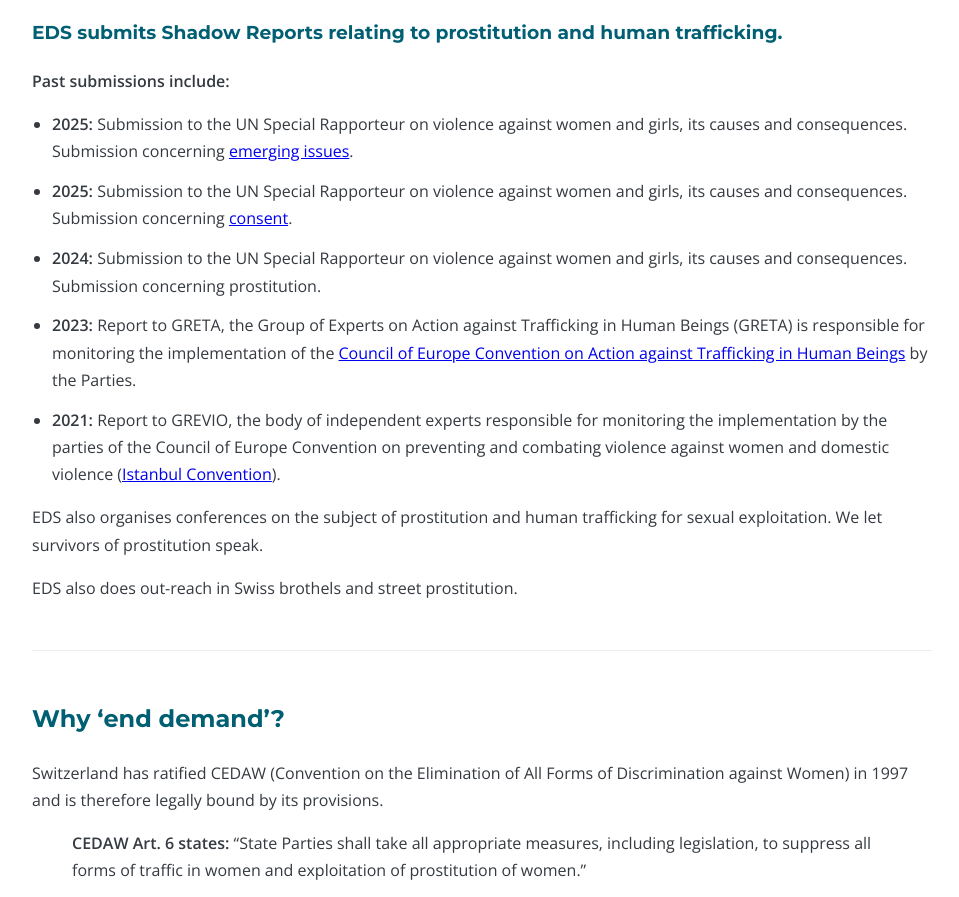
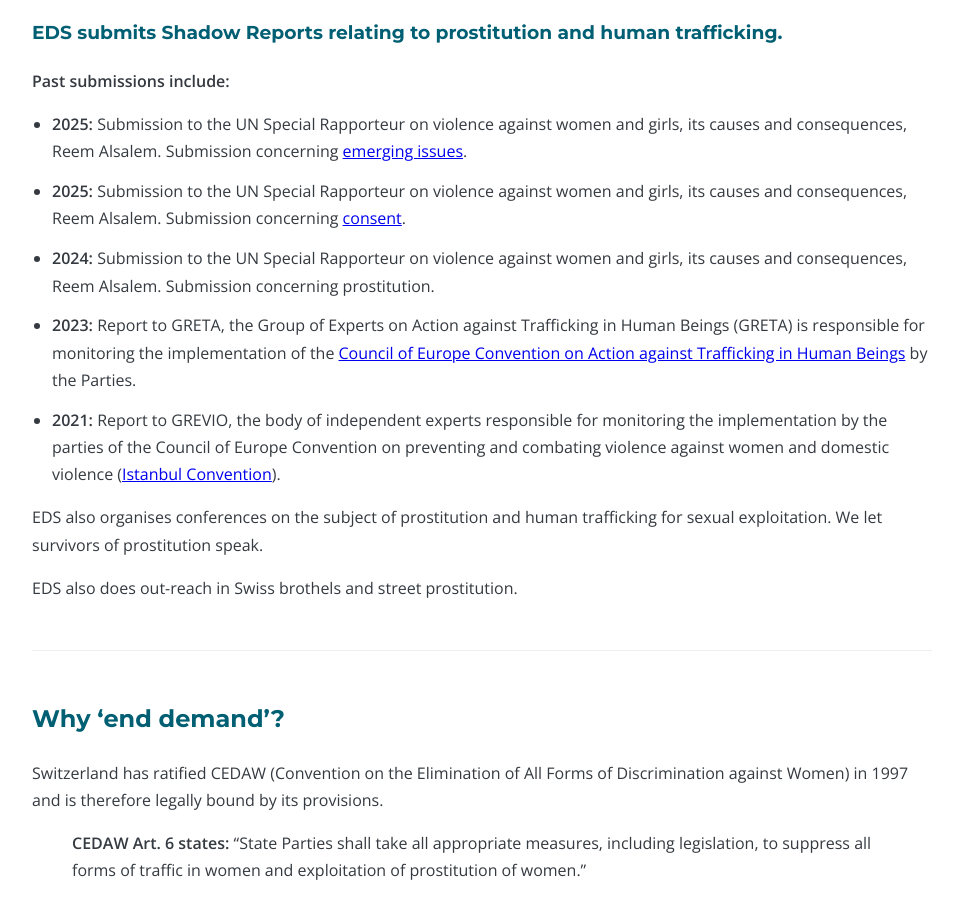
Before and after one commit to end-demand/end-demand.github.io, a plain HTML site: page about.html in a window 1280 px wide. Shown: the part 1173-2070 px from the top of the page, without its empty margins (158-1117 px from the left). Drawn offline with nearby package versions, Linux system fonts and the light colour scheme.

Commit message:
Update about.html

```diff
--- a/about.html
+++ b/about.html
@@ -58,9 +58,9 @@
         <h3>EDS submits Shadow Reports relating to prostitution and human trafficking.</h3>
         <p><strong>Past submissions include:</strong></p>
         <ul>
-            <li><strong>2025:</strong> Submission to the UN Special Rapporteur on violence against women and girls, its causes and consequences. Submission concerning <a href="emerging-issues.pdf">emerging issues</a>.</li>
-            <li><strong>2025:</strong> Submission to the UN Special Rapporteur on violence against women and girls, its causes and consequences. Submission concerning <a href="consent.pdf">consent</a>.</li>
-            <li><strong>2024:</strong> Submission to the UN Special Rapporteur on violence against women and girls, its causes and consequences. Submission concerning prostitution.</li>
+            <li><strong>2025:</strong> Submission to the UN Special Rapporteur on violence against women and girls, its causes and consequences, Reem Alsalem. Submission concerning <a href="emerging-issues.pdf">emerging issues</a>.</li>
+            <li><strong>2025:</strong> Submission to the UN Special Rapporteur on violence against women and girls, its causes and consequences, Reem Alsalem. Submission concerning <a href="consent.pdf">consent</a>.</li>
+            <li><strong>2024:</strong> Submission to the UN Special Rapporteur on violence against women and girls, its causes and consequences, Reem Alsalem. Submission concerning prostitution.</li>
             <li><strong>2023:</strong> Report to GRETA, the Group of Experts on Action against Trafficking in Human Beings (GRETA) is responsible for monitoring the implementation of the <a href="http://rm.coe.int/168008371d" target="_blank" rel="noopener noreferrer">Council of Europe Convention on Action against Trafficking in Human Beings</a> by the Parties.</li>
             <li><strong>2021:</strong> Report to GREVIO, the body of independent experts responsible for monitoring the implementation by the parties of the Council of Europe Convention on preventing and combating violence against women and domestic violence (<a href="http://rm.coe.int/CoERMPublicCommonSearchServices/DisplayDCTMContent?documentId=090000168046031c" target="_blank" rel="noopener noreferrer">Istanbul Convention</a>).</li>
         </ul>
```
